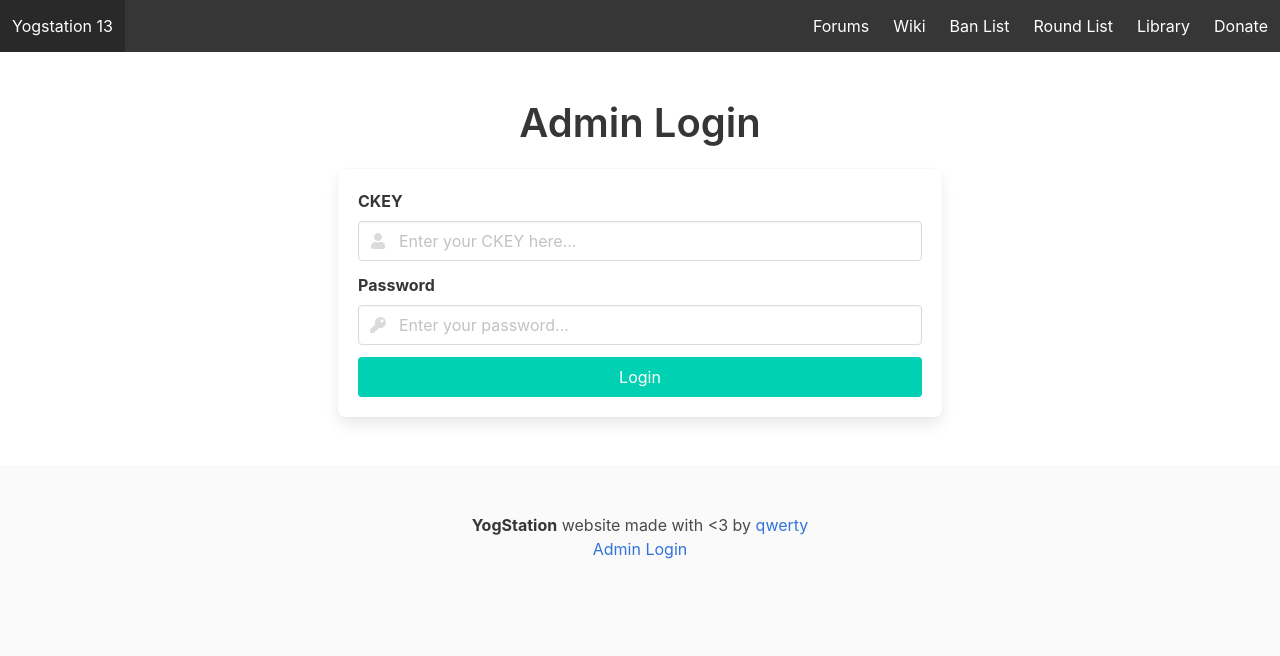
After one commit to yogstation13/Yogstation.net, a Flask app: page /login in a window 1280 px wide. The commit adds this page. Shown: the top 656 px of the page. Run offline with Flask 2, Linux system fonts and the light colour scheme; some libraries are stand-ins or nearby versions.

Commit message:
proper admin account login system

```diff
--- a/yogsite/__init__.py
+++ b/yogsite/__init__.py
@@ -19,12 +19,15 @@ app.secret_key = cfg.secret_key # Used for signing sessions
 def context_processor():
 	return dict(datetime=datetime, cfg=cfg, db=db, util=util, session=session)
 
+
+from yogsite.modules.admin import blueprint as bp_admin
 from yogsite.modules.bans import blueprint as bp_bans
 from yogsite.modules.library import blueprint as bp_library
 from yogsite.modules.donate import blueprint as bp_donate
 from yogsite.modules.home import blueprint as bp_home
 from yogsite.modules.rounds import blueprint as bp_rounds
 
+app.register_blueprint(bp_admin)
 app.register_blueprint(bp_bans)
 app.register_blueprint(bp_donate)
 app.register_blueprint(bp_home)
--- a/yogsite/db/__init__.py
+++ b/yogsite/db/__init__.py
@@ -1,5 +1,6 @@
 from .game import game_db
 
+from .game import Admin
 from .game import Ban
 from .game import Book
 from .game import Connection
--- /dev/null
+++ b/yogsite/modules/admin/__init__.py
@@ -0,0 +1 @@
+from .routes import blueprint
--- /dev/null
+++ b/yogsite/modules/admin/routes.py
@@ -0,0 +1,39 @@
+from flask import Blueprint
+from flask import redirect
+from flask import render_template
+from flask import request
+from flask import session
+
+from sqlalchemy import or_
+
+import math
+
+from yogsite.config import cfg
+from yogsite import db
+from yogsite.util import login_required
+
+blueprint = Blueprint("admin", __name__)
+
+@blueprint.route("/login", methods=["GET", "POST"])
+def page_login():
+	if request.method == "POST":
+		login_ckey = request.form.get("ckey")
+		login_pass = request.form.get("password")
+
+		admin_account = db.Admin.from_ckey(login_ckey)
+
+		if admin_account and admin_account.check_password(login_pass):
+			session["ckey"] = admin_account.ckey
+			session["rank"] = admin_account.rank
+
+			return redirect("/")
+		else:
+			return redirect("/login?failure=1")
+
+	return render_template("admin/login.html")
+
+@blueprint.route("/logout")
+def page_logout():
+	session.clear()
+
+	return redirect("/")
--- /dev/null
+++ b/yogsite/templates/admin/login.html
@@ -0,0 +1,50 @@
+{% extends "layout.html" %}
+
+{% block title %}Login{% endblock %}
+
+{% block head %}
+{% endblock %}
+
+{% block content %}
+
+	<h2 class="title is-2 has-text-centered">Admin Login</h2>
+
+	<div class="columns is-centered">
+		<div class="column is-half">
+			<div class="box">
+
+				{% if request.args.get("failure") %}
+					<p class="notification is-danger has-text-centered is-fullwidth pt-2 pb-2">Received Invalid Credentials</p>
+				{% endif %}
+
+				<form id="login-form" method="POST">
+					<div class="field">
+						<div class="label">CKEY</div>
+						<div class="control has-icons-left">
+							<input name="ckey" class="input" type="text" maxlength="32" placeholder="Enter your CKEY here..." />
+
+							<span class="icon is-small is-left">
+								<i class="fas fa-user"></i>
+							</span>
+						</div>
+					</div>
+
+					<div class="field">
+						<div class="label">Password</div>
+						<div class="control has-icons-left">
+							<input name="password" class="input" type="password" maxlength="32" placeholder="Enter your password..." />
+
+							<span class="icon is-small is-left">
+								<i class="fas fa-key"></i>
+							</span>
+						</div>
+					</div>
+
+					<div class="control">
+						<button class="button is-primary is-fullwidth">Login</button>
+					</div>
+				</form>
+			</div>
+		</div>
+	</div>
+{% endblock %}
--- a/yogsite/templates/bans.html
+++ b/yogsite/templates/bans.html
@@ -8,6 +8,9 @@
 {% endblock %}
 
 {% block content %}
+
+	<h2 class="title is-2 has-text-centered">Public Ban List</h2>
+
 	<div class="columns is-centered">
 		<div class="column is-four-fifths">
 
--- a/yogsite/templates/donate.html
+++ b/yogsite/templates/donate.html
@@ -7,6 +7,9 @@
 {% endblock %}
 
 {% block content %}
+
+	<h2 class="title is-2 has-text-centered">Donation Form</h2>
+
 	<div class="columns is-centered">
 		<div class="column is-half">
 			<form id="donate-form">
--- a/yogsite/templates/layout.html
+++ b/yogsite/templates/layout.html
@@ -62,6 +62,12 @@
 		<footer class="footer">
 			<div class="has-text-centered">
 				<strong>YogStation</strong> website made with &lt;3 by <a href="https://github.com/qwertyquerty">qwerty</a>
+				<br/>
+				{% if not "ckey" in session %}
+					<a href="/login">Admin Login</a>
+				{% else %}
+					<a href="/logout">Logout</a>
+				{% endif %}
 			</div>
 		</footer>
 	</body>
--- a/yogsite/templates/library/library.html
+++ b/yogsite/templates/library/library.html
@@ -8,6 +8,9 @@
 {% endblock %}
 
 {% block content %}
+
+	<h2 class="title is-2 has-text-centered">Library</h2>
+
 	<div class="columns is-centered">
 		<div class="column is-four-fifths">
 
--- a/yogsite/templates/rounds.html
+++ b/yogsite/templates/rounds.html
@@ -8,6 +8,9 @@
 {% endblock %}
 
 {% block content %}
+
+	<h2 class="title is-2 has-text-centered">Public Round List</h2>
+
 	<div class="columns is-centered">
 		<div class="column is-four-fifths">
 
```
Also changed, not shown: yogsite/db/game.py (+24 -0 lines), yogsite/util.py (+14 -0 lines).
